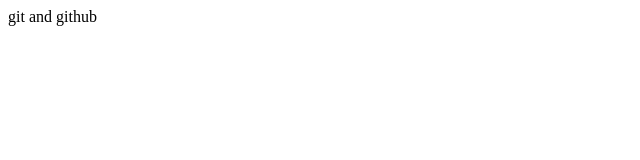
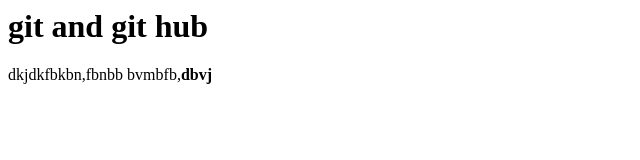
Before and after one commit to sudhathirugnanam/project1, a plain HTML site: page git.html in a window 1280 px wide. Shown: the whole page, without its empty margins (0-640 px from the left). Drawn offline with Linux system fonts and the light colour scheme.

Commit message:
add para

```diff
--- a/git.html
+++ b/git.html
@@ -1 +1,7 @@
-<html>git and github</html>
+<html><h1>git and git hub</h1>
+<p>dkjdkfbkbn,fbnbb
+    bvmbfb,<b>dbvj
+
+    </b>
+</p>
+</html>
```
